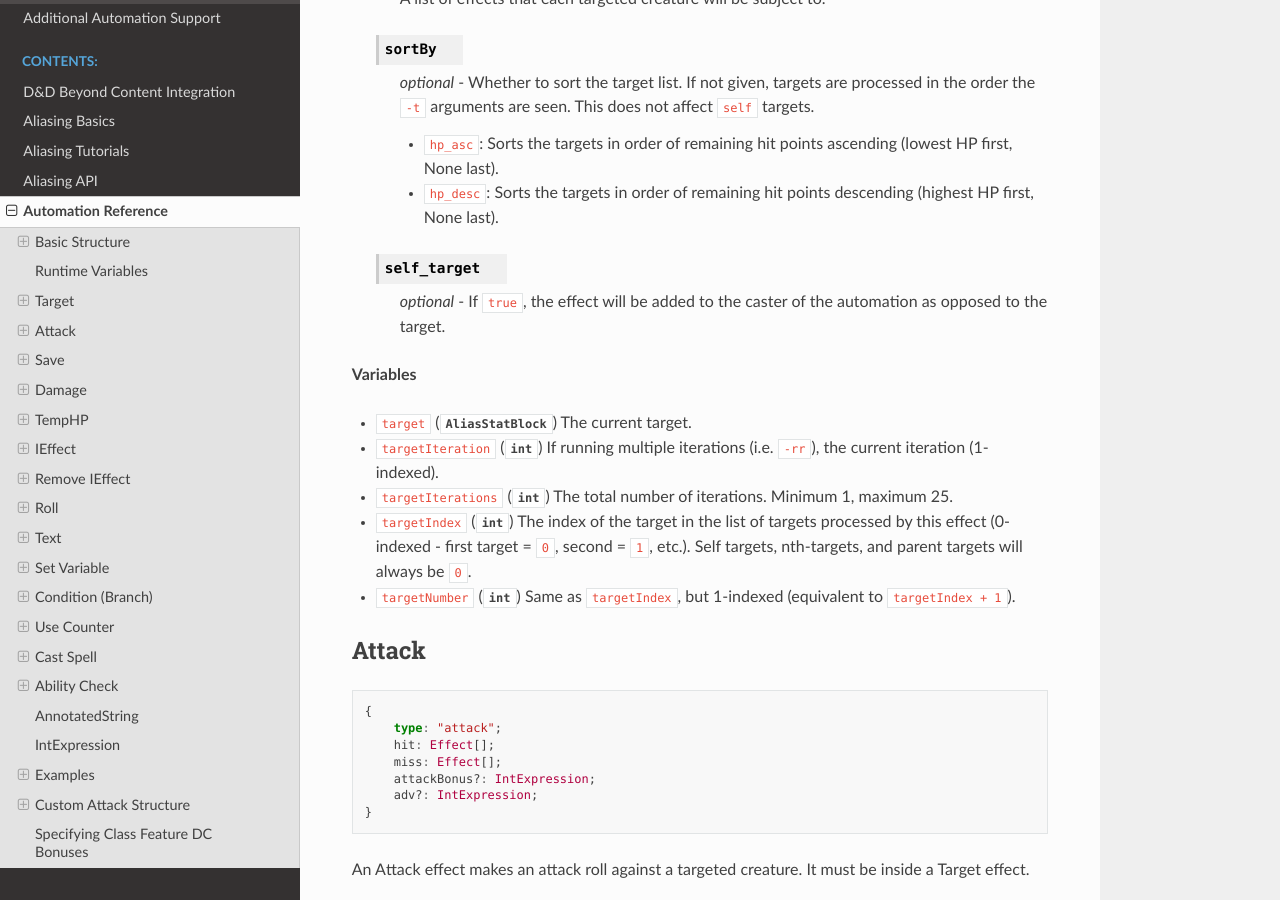
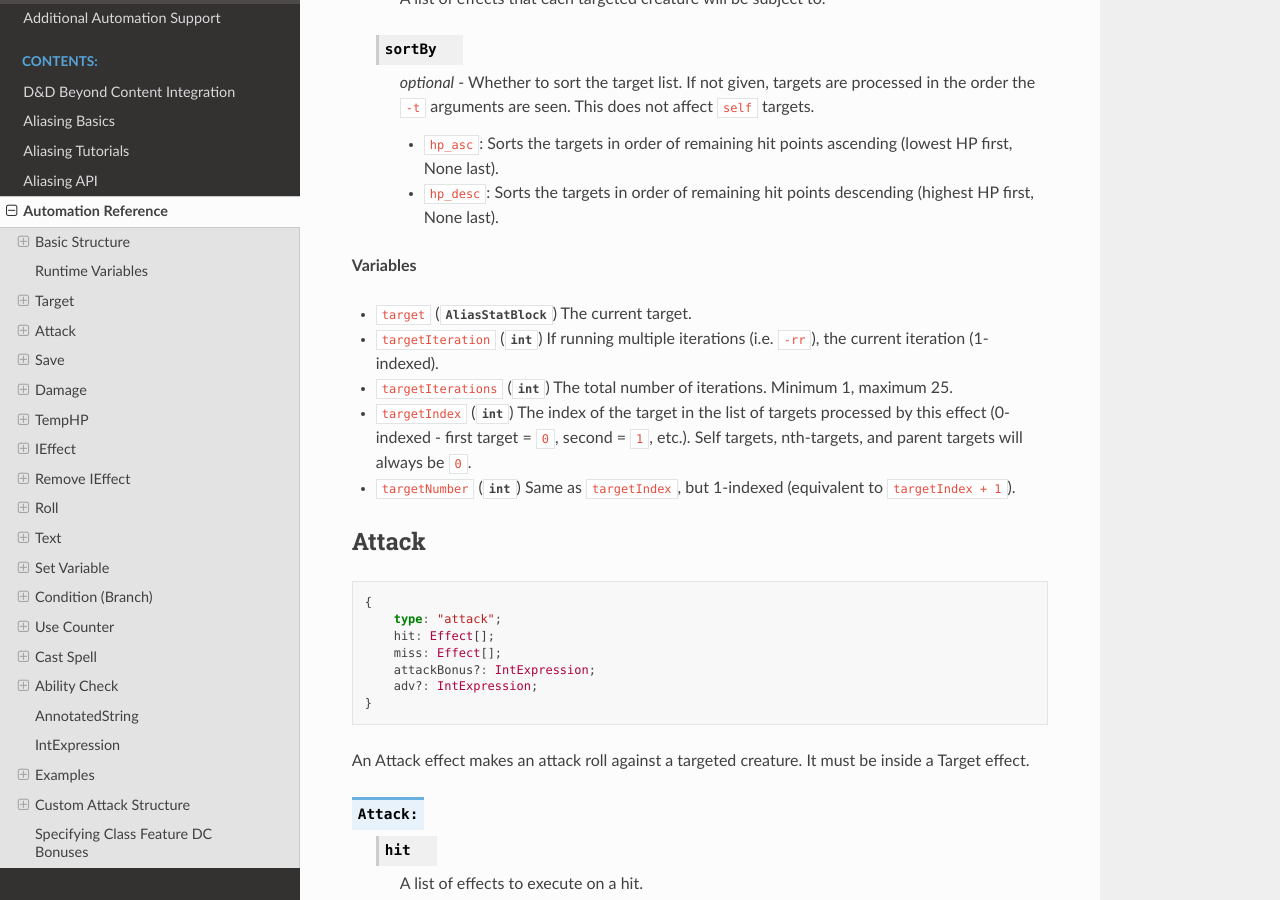
Before and after one commit to avrae/avrae, a Sphinx documentation site: the page built from docs/automation_ref.rst, in a window 1280 px wide and 900 px high, scrolled down 2003 px. Built offline with Sphinx 7.4.7 and the Read the Docs theme 2.0.0, drawn with Linux system fonts in a browser that asks for light colours.

Commit message:
Correct mistake in automation reference
This doesn't exist. https://github.com/avrae/automation-common/blob/7c0b4783d99eac27139c422d7c1ebd31b3337e3a/automation_common/validation/models.py#L106

```diff
--- a/docs/automation_ref.rst
+++ b/docs/automation_ref.rst
@@ -87,10 +87,6 @@ It designates what creatures to affect.
 
         - ``hp_asc``: Sorts the targets in order of remaining hit points ascending (lowest HP first, None last).
         - ``hp_desc``: Sorts the targets in order of remaining hit points descending (highest HP first, None last).
-
-    .. attribute:: self_target
-
-        *optional* - If ``true``, the effect will be added to the caster of the automation as opposed to the target.
 
 **Variables**
 
```
